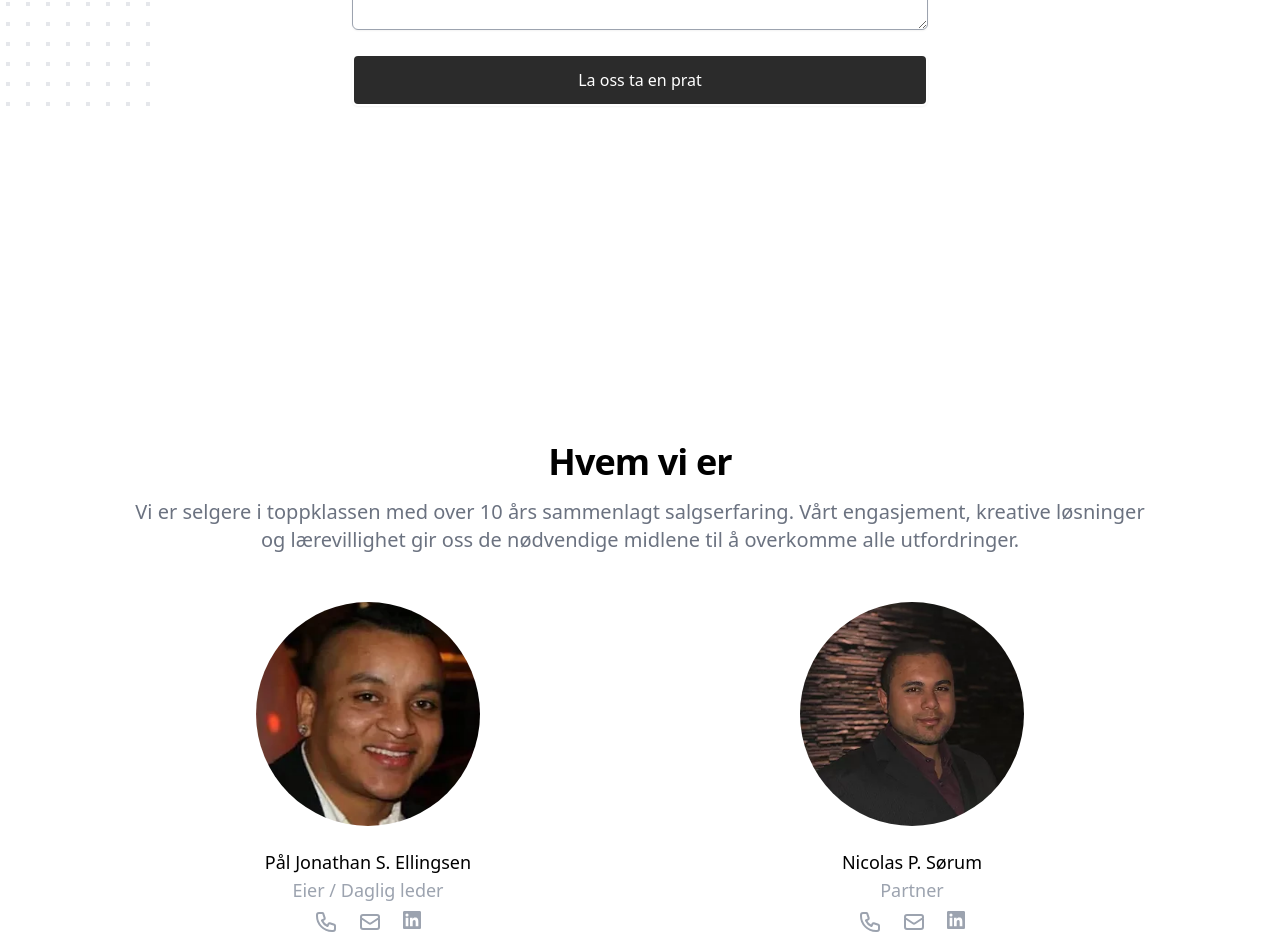
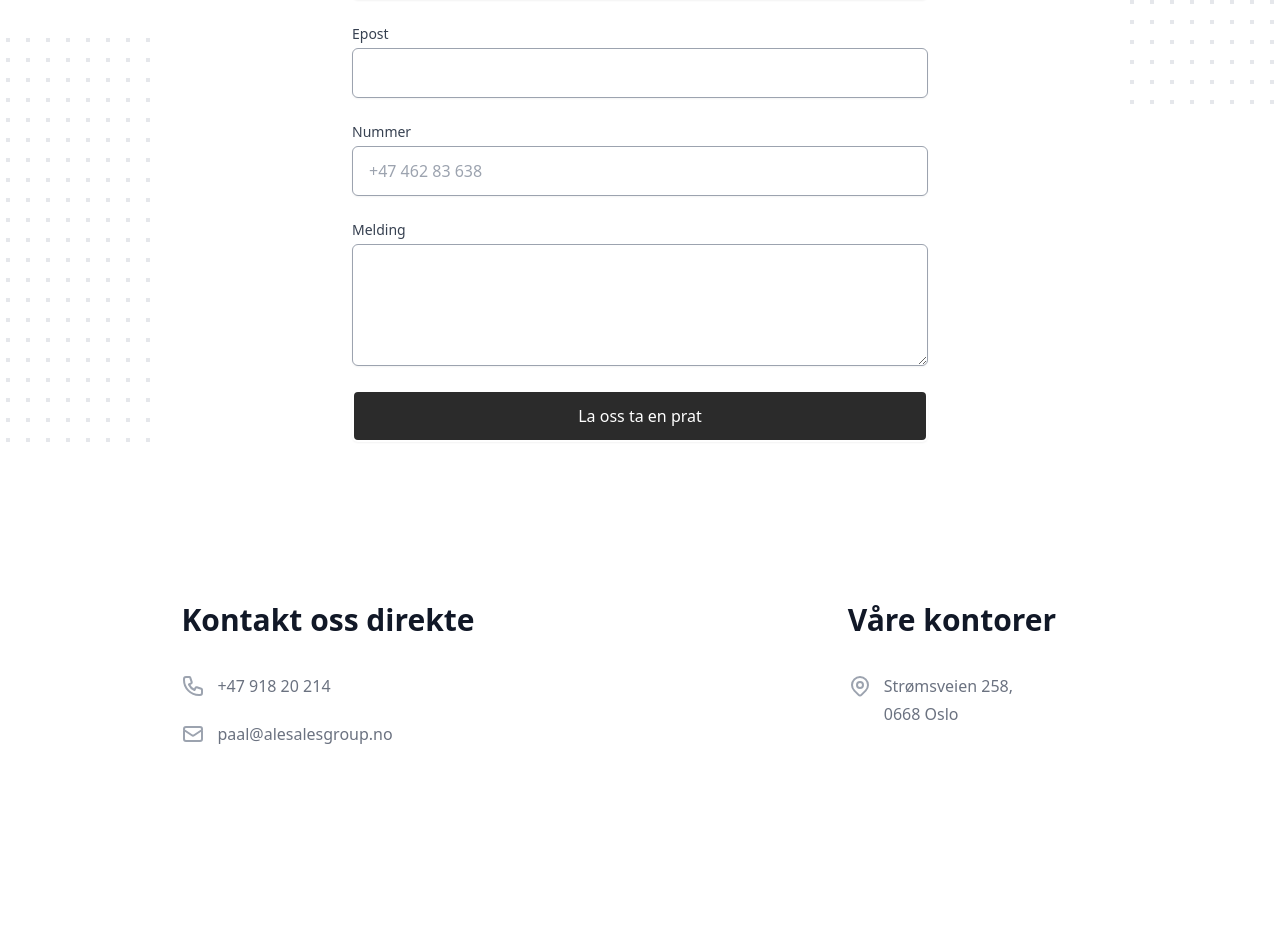
Before and after one commit to NikolaiWaerpen/ale-sales-group, a Next.js app: page / in a window 1280 px wide. Shown: the part 4440-5389 px from the top of the page. Built offline with nearby package versions, Linux system fonts and the light colour scheme; what @tailwindcss/typography would draw is missing.

Commit message:
chore: several changes

```diff
--- a/src/components/Home/Contact/index.tsx
+++ b/src/components/Home/Contact/index.tsx
@@ -11,7 +11,7 @@ export default function Contact() {
 
   return (
     <div
-      className="bg-white py-16 px-4 overflow-hidden sm:px-6 lg:px-8 lg:py-24 mb-36"
+      className="bg-white py-16 px-4 overflow-hidden sm:px-6 lg:px-8 lg:py-24"
       id="kontakt"
     >
       <div className="relative max-w-xl mx-auto">
--- a/src/components/Home/ContactInfo/index.tsx
+++ b/src/components/Home/ContactInfo/index.tsx
@@ -1,21 +1,26 @@
 /* This example requires Tailwind CSS v2.0+ */
-import { MailIcon, PhoneIcon } from "@heroicons/react/outline";
+import {
+  MailIcon,
+  PhoneIcon,
+  LocationMarkerIcon,
+} from "@heroicons/react/outline";
 
 export default function ContactInfo() {
   return (
-    <div className="bg-white">
+    <div className="bg-white mb-36">
       <div className="max-w-7xl mx-auto py-16 px-4 sm:px-6 lg:px-8">
         <div className="max-w-lg mx-auto md:max-w-none md:grid md:grid-cols-2 md:gap-8">
+          <div className="md:flex md:justify-center">
             <div>
               <h2 className="text-2xl font-extrabold text-gray-900 sm:text-3xl">
-              Sales Support
+                Kontakt oss direkte
               </h2>
-            <div className="mt-3">
+              {/* <div className="mt-3">
               <p className="text-lg text-gray-500">
                 Nullam risus blandit ac aliquam justo ipsum. Quam mauris
                 volutpat massa dictumst amet. Sapien tortor lacus arcu.
               </p>
-            </div>
+            </div> */}
               <div className="mt-9">
                 <div className="flex">
                   <div className="flex-shrink-0">
@@ -25,8 +30,8 @@ export default function ContactInfo() {
                     />
                   </div>
                   <div className="ml-3 text-base text-gray-500">
-                  <p>+1 (555) 123 4567</p>
-                  <p className="mt-1">Mon-Fri 8am to 6pm PST</p>
+                    <p>+47 918 20 214</p>
+                    {/* <p className="mt-1">Mandag-Fredag 8am to 6pm PST</p> */}
                   </div>
                 </div>
                 <div className="mt-6 flex">
@@ -37,44 +42,36 @@ export default function ContactInfo() {
                     />
                   </div>
                   <div className="ml-3 text-base text-gray-500">
-                  <p>support@example.com</p>
+                    <p>paal@alesalesgroup.no</p>
                   </div>
                 </div>
               </div>
             </div>
+          </div>
+          <div className="md:flex md:justify-center">
             <div className="mt-12 sm:mt-16 md:mt-0">
               <h2 className="text-2xl font-extrabold text-gray-900 sm:text-3xl">
-              Technical Support
+                Våre kontorer
               </h2>
-            <div className="mt-3">
+              {/* <div className="mt-3">
               <p className="text-lg text-gray-500">
                 Lorem, ipsum dolor sit amet consectetur adipisicing elit. Magni,
                 repellat error corporis doloribus similique, voluptatibus
                 numquam quam, quae officiis facilis.
               </p>
-            </div>
+            </div> */}
               <div className="mt-9">
                 <div className="flex">
                   <div className="flex-shrink-0">
-                  <PhoneIcon
+                    <LocationMarkerIcon
                       className="h-6 w-6 text-gray-400"
                       aria-hidden="true"
                     />
                   </div>
                   <div className="ml-3 text-base text-gray-500">
-                  <p>+1 (555) 123 4567</p>
-                  <p className="mt-1">Mon-Fri 8am to 6pm PST</p>
+                    <p>Strømsveien 258,</p>
+                    <p className="mt-1">0668 Oslo</p>
                   </div>
-              </div>
-              <div className="mt-6 flex">
-                <div className="flex-shrink-0">
-                  <MailIcon
-                    className="h-6 w-6 text-gray-400"
-                    aria-hidden="true"
-                  />
-                </div>
-                <div className="ml-3 text-base text-gray-500">
-                  <p>support@example.com</p>
                 </div>
               </div>
             </div>
--- a/src/components/Home/Portfolio/index.tsx
+++ b/src/components/Home/Portfolio/index.tsx
@@ -43,7 +43,7 @@ const portfolio = [
 
 export default function Portfolio() {
   return (
-    <div className="bg-white">
+    <div className="bg-white mb-36">
       <div className="max-w-7xl mx-auto py-16 px-4 sm:py-24 sm:px-6 lg:px-8">
         <div className="text-center">
           <h2 className="text-base font-semibold text-gray-400 tracking-wide uppercase">
--- a/src/components/Home/Team/index.tsx
+++ b/src/components/Home/Team/index.tsx
@@ -24,7 +24,7 @@ const people = [
 
 export default function Team() {
   return (
-    <div className="bg-white mb-36">
+    <div className="bg-white mb-72">
       <div className="max-w-7xl mx-auto py-12 px-4 text-center sm:px-6 lg:px-8 lg:py-24">
         <div className="space-y-12">
           <div className="space-y-5 sm:mx-auto sm:max-w-xl sm:space-y-4 lg:max-w-5xl">
--- a/src/components/Home/Testimonial/index.tsx
+++ b/src/components/Home/Testimonial/index.tsx
@@ -1,7 +1,7 @@
 /* This example requires Tailwind CSS v2.0+ */
 export default function Testimonial() {
   return (
-    <section className="py-12 bg-white overflow-hidden md:py-20 lg:py-24 my-12">
+    <section className="py-12 bg-white overflow-hidden md:py-20 lg:py-24 my-12 my-36">
       <div className="relative max-w-7xl mx-auto px-4 sm:px-6 lg:px-8">
         <svg
           className="absolute top-full right-full transform translate-x-1/3 -translate-y-1/4 lg:translate-x-1/2 xl:-translate-y-1/2"
--- a/src/pages/index.tsx
+++ b/src/pages/index.tsx
@@ -3,6 +3,7 @@ import Header from "../components/Home/Header";
 import Features from "../components/Home/Features";
 import Partners from "../components/Home/Partners";
 import Testimonial from "../components/Home/Testimonial";
+import ContactInfo from "../components/Home/ContactInfo";
 import Team from "../components/Home/Team";
 import Contact from "../components/Home/Contact";
 import Portfolio from "../components/Home/Portfolio";
@@ -17,6 +18,7 @@ export default function Home() {
       <Testimonial />
       <Portfolio />
       <Contact />
+      <ContactInfo />
       <Team />
     </>
   );
```
Lines whose indentation alone changed are shown as unchanged.
